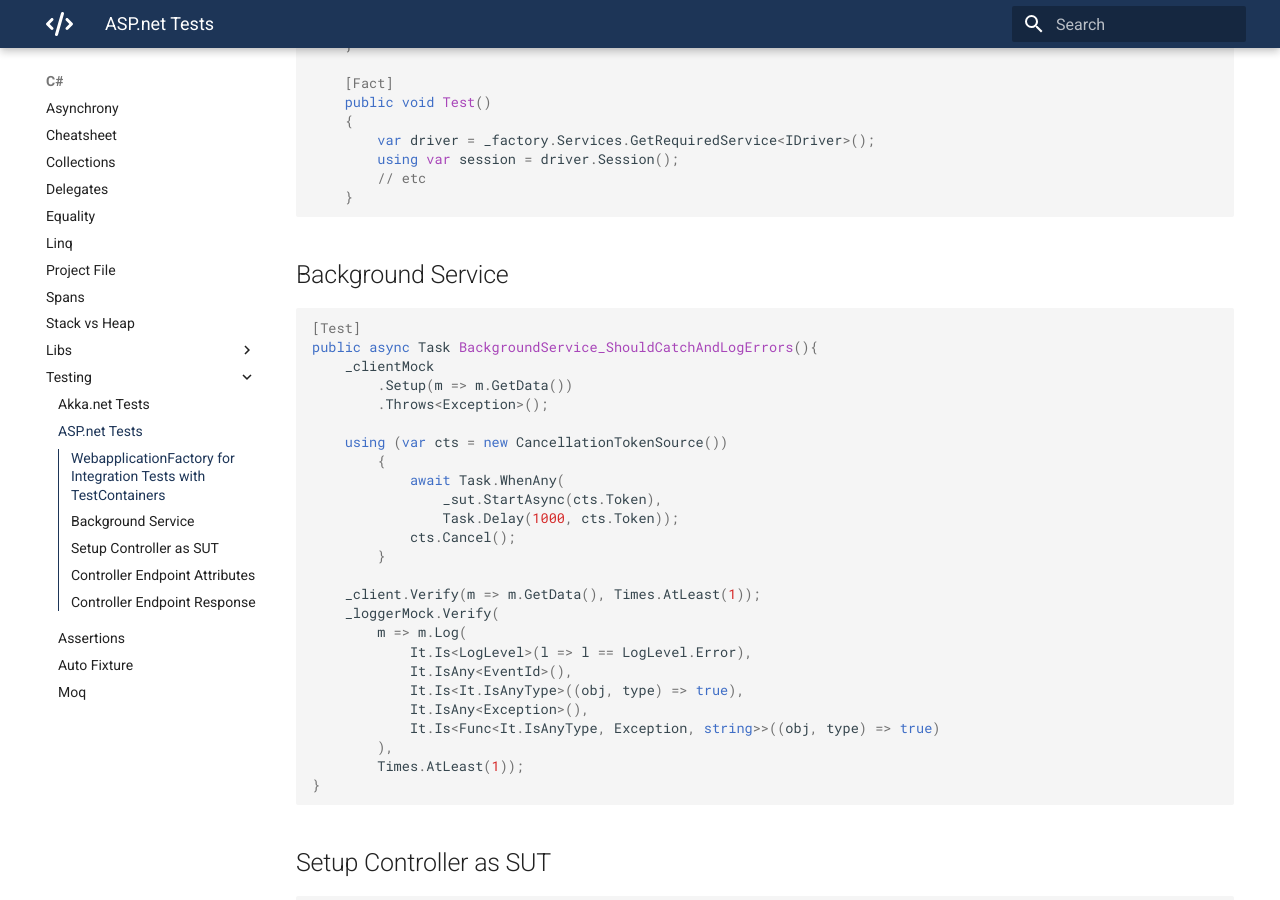
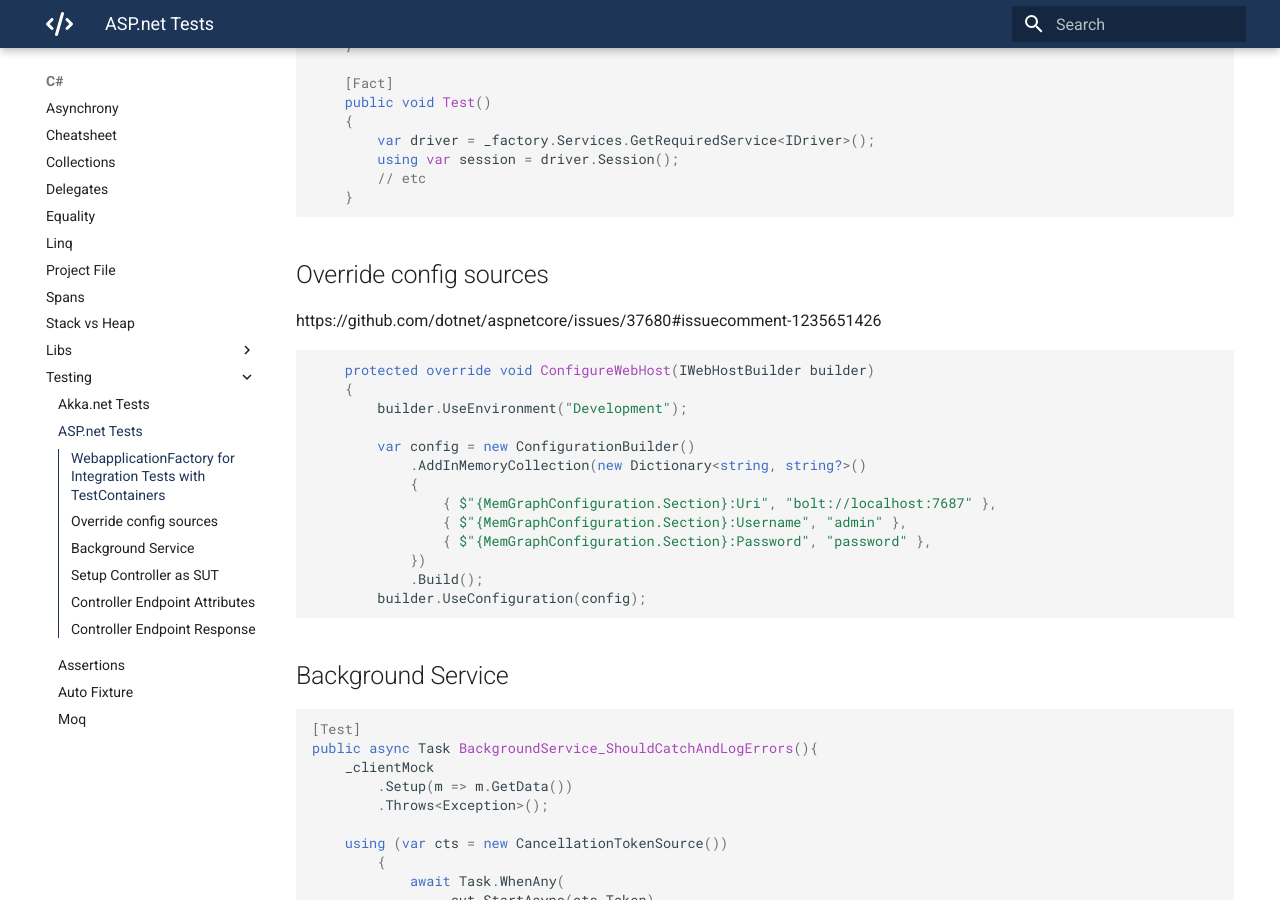
Before and after one commit to mrhockeymonkey/mrhockeymonkey.github.io, an MkDocs documentation site: the page built from docs/C#/Testing/ASP.net Tests.md, in a window 1280 px wide and 900 px high, scrolled down 1230 px. Built offline with MkDocs 1.6.1 and Material for MkDocs 9.7.7, drawn with Linux system fonts in a browser that asks for light colours.

Commit message:
Update ASP.net Tests.md

````diff
--- a/docs/C#/Testing/ASP.net Tests.md
+++ b/docs/C#/Testing/ASP.net Tests.md
@@ -63,6 +63,26 @@ public class MyTests : IClassFixture<MyApplicationFactory>
         using var session = driver.Session();
         // etc
     }
+```
+
+## Override config sources
+
+https://github.com/dotnet/aspnetcore/issues/37680#issuecomment-1235651426
+
+```c#
+    protected override void ConfigureWebHost(IWebHostBuilder builder)
+    {
+        builder.UseEnvironment("Development");
+
+        var config = new ConfigurationBuilder()
+            .AddInMemoryCollection(new Dictionary<string, string?>()
+            {
+                { $"{MemGraphConfiguration.Section}:Uri", "bolt://localhost:7687" },
+                { $"{MemGraphConfiguration.Section}:Username", "admin" },
+                { $"{MemGraphConfiguration.Section}:Password", "password" },
+            })
+            .Build();
+        builder.UseConfiguration(config);
 ```
 
 ## Background Service
````
